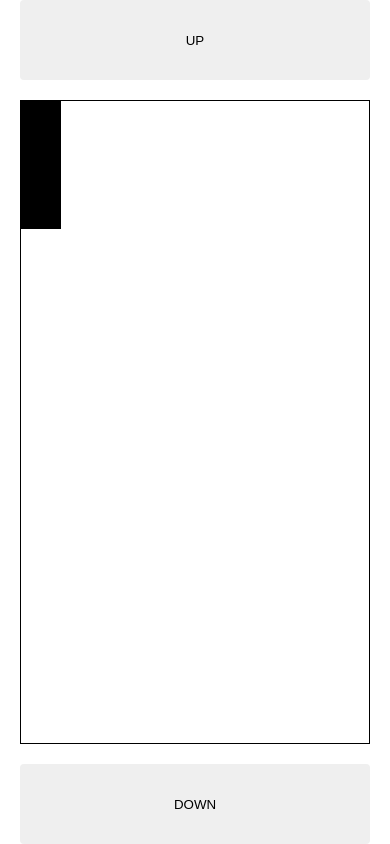
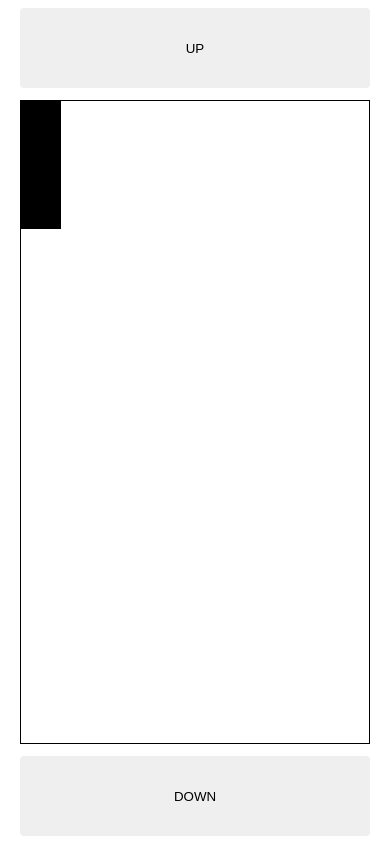
Before and after one commit to Dariuszb94/Ping-pong, a React (Create React App) app: page / in a window 390 px wide. Built offline with nearby package versions, Linux system fonts and the light colour scheme.

Commit message:
fix: buttons margin mobile

```diff
--- a/src/App.tsx
+++ b/src/App.tsx
@@ -67,11 +67,14 @@ export const ButtonUp = styled.button`
   min-width: 80px;
   height: 80px;
   border-radius: 4px;
-  margin-bottom: 8px;
+  @media (min-width: 1001px) {
+    margin-bottom: 8px;
+  }
   @media (max-width: 1000px) {
     position: absolute;
     top: 0;
     width: calc(100% - 40px);
+    margin-top: 8px;
   }
 `;
 export const ButtonDown = styled.button`
@@ -86,6 +89,7 @@ export const ButtonDown = styled.button`
     position: absolute;
     bottom: 0;
     width: calc(100% - 40px);
+    margin-bottom: 8px;
   }
 `;
 export const BoardOuter = styled.div`
```
